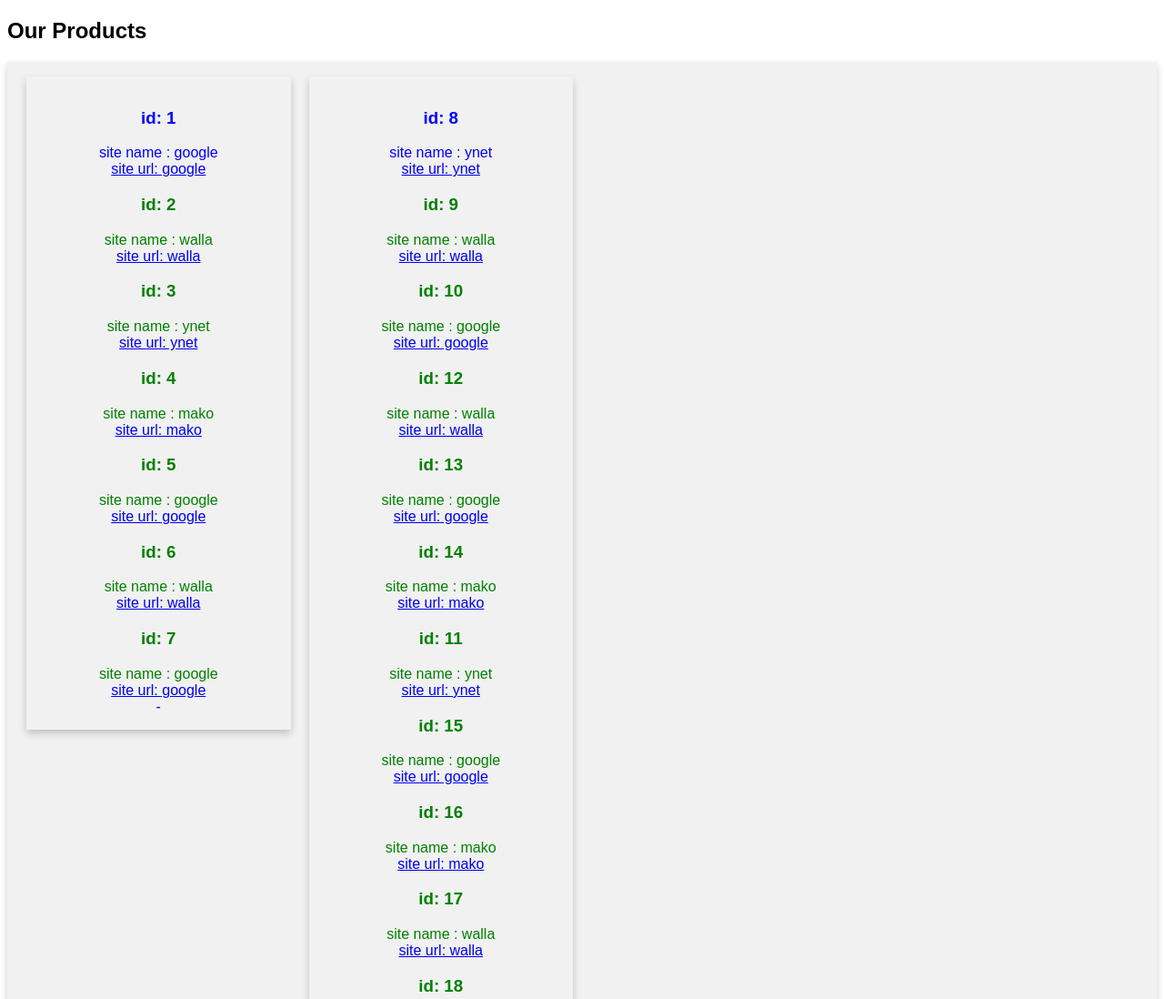
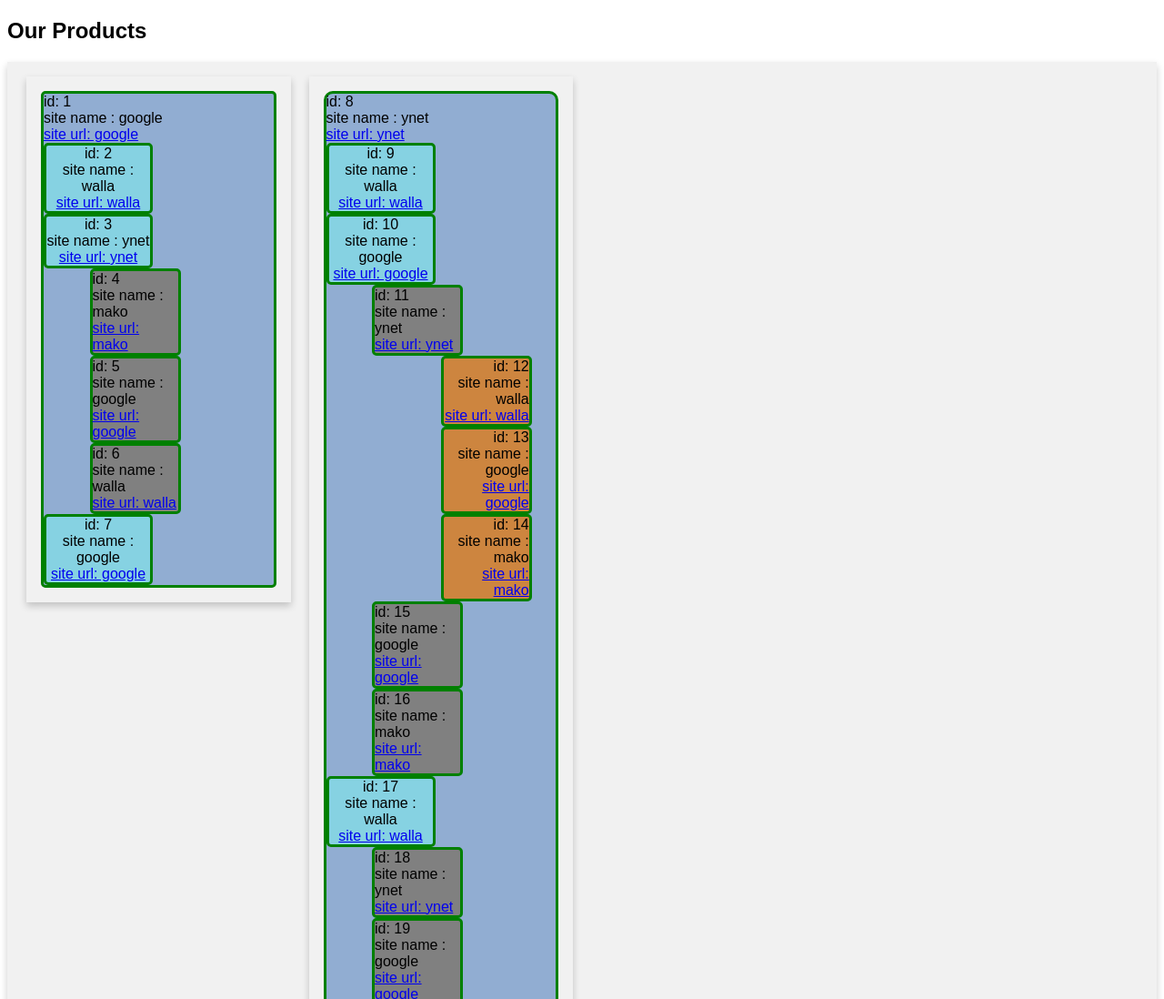
Before and after one commit to LiorKorssia22/e-commerce-job, a plain HTML site: page index.html in a window 1280 px wide. Shown: the top 1098 px of the page at 91% size. Drawn offline with Linux system fonts and the light colour scheme.

Commit message:
e-commerce

```diff
--- a/index.html
+++ b/index.html
@@ -10,9 +10,6 @@
 </head>
 
 <body>
-
-
-
   <section class="products">
     <div class="container">
       <h2>Our Products</h2>
@@ -23,6 +20,10 @@
           <div class="column">
             <div class="card">
               <div class="product-list-left">
+
+                <div class = "productIn">
+                </div>
+
 
               </div>
             </div>
@@ -36,14 +37,9 @@
             </div>
           </div>
 
-
         </div>
 
-       <div class="check"></div>
-
-
       </div>
-
     </div>
   </section>
 
--- a/script.js
+++ b/script.js
@@ -1,23 +1,23 @@
 const productListLeft = document.querySelector(".product-list-left");
+const productListLeftInside = document.querySelector(".productIn");
+
 const productListRight = document.querySelector(".product-list-right");
-const productCheck = document.querySelector(".check");
 
 //do const to same parameter
 //משתנים ברורים
 
-function htmlTemp(id,name,url)
- {
-    `
-    <div class = "product">
-    <div class = "product-content">
-    <h3 >id: ${id}</h3>
-    <span >site name : ${name}</span>
-    <br/>
-    <a href="${url}" target="_blank" >site url: ${name}</a>
-    </div>
-    </div>
-    `
-};
+// function htmlTemp(id, name, url) {
+//     `
+//     <div class = "product">
+//     <div class = "product-content">
+//     <h3 >id: ${id}</h3>
+//     <span >site name : ${name}</span>
+//     <br/>
+//     <a href="${url}" target="_blank" >site url: ${name}</a>
+//     </div>
+//     </div>
+//     `
+// };
 
 
 // load product items content form JSON file
@@ -27,89 +27,69 @@ const createHtml = async () => {
         .then((data) => {
             let htmlLeft = "";
             let htmlRight = "";
-            let htmlRight1 = "";
-            let ans = "";
+            let productLeftInside = "";
 
             //check colum 1
-            // console.log(data[0]);
-            // console.log(data[0]['subData']);
+            console.log(data[0]);
+            //show id 1
+            htmlLeft += `<div class = "firstId">
+            <div>
+            <span>id: ${data[0].id}</span>
+            <br/>
+            <span>site name : ${data[0].name}</span>
+            <br/>
+            <a href="${data[0].url}" target="_blank">site url: ${data[0].name}</a>
+            </div>
+            </div>`;
 
 
 
-
-            ans = JSON.stringify(data[1]);
-
-
-
-
-
-            if (data[0].hasOwnProperty('subData')) {
-                // console.log(data[0].subData);
-
-            }
-
-
-            //show num1
-            htmlLeft += `<div class = "product-item">
-            <div class = "product-content">
-            <h3 >id: ${data[0].id}</h3>
-            <span >site name : ${data[0].name}</span>
-            <br/>
-            <a href="${data[0].url}" target="_blank" >site url: ${data[0].name}</a>
-            </div>
-            </div>`;
-
-            // if (data[0].hasOwnProperty('subData')) {
-            //     ans = "work1";
-            // }
-            // else { ans = "not work1"; }
-            productCheck.innerHTML = ans;
-
-            //show first "subData"
+            //show 2,3,7
             data[0].subData.forEach(items => {
                 const { id, name, url } = items;
                 htmlLeft += `
-                    <div class = "product">
-                    <div class = "product-content">
-                    <h3 >id: ${id}</h3>
+                <div class = "productInInside">
+                <div class = "product">
+                    <span >id: ${id}</span>
+                    <br/>
                     <span >site name : ${name}</span>
                     <br/>
-                    <a href="${url}" target="_blank" >site url: ${name}</a>
+                    <a href="${url}" target="_blank">site url: ${name}</a>
                     </div>
                     </div>
                     `;
+                //show 4,5,6
                 if (typeof items.subData !== "undefined") {
-
                     items.subData.forEach(item => {
                         const { id, name, url } = item;
+                        htmlLeft += `
 
-                        htmlLeft +=  `
-                        <div class = "product">
-                        <div class = "product-content">
-                        <h3 >id: ${id}</h3>
-                        <span >site name : ${name}</span>
+                        <div class = "productIn">
+                        <div >
+                        <span>id: ${id}</span>
                         <br/>
-                        <a href="${url}" target="_blank" >site url: ${name}</a>
+                        <span>site name : ${name}</span>
+                        <br/>
+                        <a href="${url}" target="_blank">site url: ${name}</a>
                         </div>
                         </div>
+
                         `;
                     })
                 }
             });
-
-
-            productListLeft.innerHTML = htmlLeft + "-";
-
+            // productListLeftInside.innerHTML = productLeftInside;
+            productListLeft.innerHTML = htmlLeft;
 
 
             //check colum 2
-            // console.log(data[1]);
-            //show num8
+            //show 8
             htmlRight += `
-                     <div class = "product-item">
+                     <div class = "firstId">
 
                      <div class = "product-content">
-                      <h3 >id: ${data[1].id}</h3>
+                      <span >id: ${data[1].id}</span>
+                      <br/>
                       <span >site name : ${data[1].name}</span>
                       <br/>
                    <a href="${data[1].url}" target="_blank" >site url: ${data[1].name}</a>
@@ -118,61 +98,56 @@ const createHtml = async () => {
                       `;
 
 
-            //show first "subData"
+            //show 9,10,17,21
             data[1].subData.forEach(items => {
                 const { id, name, url } = items;
 
                 htmlRight += `
                     <div class = "product">
-
                     <div class = "product-content">
-                    <h3 >id: ${id}</h3>
-                      <span >site name : ${name}</span>
+                    <span >id: ${id}</span>
                     <br/>
-                   <a href="${url}" target="_blank" >site url: ${name}</a>
-                   </div>
+                    <span >site name : ${name}</span>
+                    <br/>
+                    <a href="${url}" target="_blank" >site url: ${name}</a>
+                    </div>
                     </div>
                   `;
-
+                //show 11,15,16,,18,19,20
                 if (typeof items.subData !== "undefined") {
                     items.subData.forEach(item => {
                         const { id, name, url } = item;
-                        if(typeof item.subData !== "undefined")
-                        {
+                        htmlRight += `
+                        <div class = "productIn">
+                        <div class = "product-content">
+                        <span >id: ${id}</span>
+                        <br/>
+                        <span >site name : ${name}</span>
+                        <br/>
+                        <a href="${url}" target="_blank" >site url: ${name}</a>
+                        </div>
+                        </div>
+                        `;
+                        //show 12,13,14
+                        if (typeof item.subData !== "undefined") {
                             item.subData.forEach(prod => {
                                 const { id, name, url } = prod;
-                            htmlRight += `
-                            <div class = "product">
-                            <div class = "product-content">
-                            <h3 >id: ${id}</h3>
+                                htmlRight += `
+                            <div class = "productInIn">
+                            <div>
+                            <span >id: ${id}</span>
+                            <br/>
                             <span >site name : ${name}</span>
                             <br/>
                             <a href="${url}" target="_blank" >site url: ${name}</a>
                             </div>
                             </div>
                             `;
-
                             })
                         }
-
-                        console.log(items.subData);
-                        htmlRight += `
-                        <div class = "product">
-                        <div class = "product-content">
-                        <h3 >id: ${id}</h3>
-                        <span >site name : ${name}</span>
-                        <br/>
-                        <a href="${url}" target="_blank" >site url: ${name}</a>
-                        </div>
-                        </div>
-                        `;
-
-
                     });
                 }
             });
-
-
             productListRight.innerHTML = htmlRight;
         })
         .catch((error) => {
--- a/style.css
+++ b/style.css
@@ -1,12 +1,56 @@
 .product-list-left {
-   color:blue;
+    background-color: #91add2;
+    border-radius: 5px;
+    border-style: solid;
+    border-color: green;
+
+
 }
 .product-list-right{
-   color:blue;
+    background-color: #91add2;
+    border-radius: 10px;
+    border-style: solid;
+    border-color: green;
+}
 
+.firstId{
+    text-align: left;
 }
+
 .product{
-    color:green;
+    width: 120px;
+    background-color: rgb(134, 210, 226);
+    border-radius: 5px;
+    border-style: solid;
+    border-color: green;
+}
+
+
+.productIn{
+
+    width: 100px;
+    border-style: solid;
+    border-color: green;
+    text-align: left;
+    display: flex;
+    align-items: center;
+    justify-content: center;
+    position: relative;
+    left: 20%;
+    background-color: rgb(128, 128, 128);
+    border-radius: 5px;
+}
+
+.productInIn{
+    width: 100px;
+    left: 50%;
+    position: relative;
+
+    border-style: solid;
+    border-color: green;
+    text-align: right;
+    background-color: peru;
+    border-radius: 5px;
 }
 
 .card {
```
